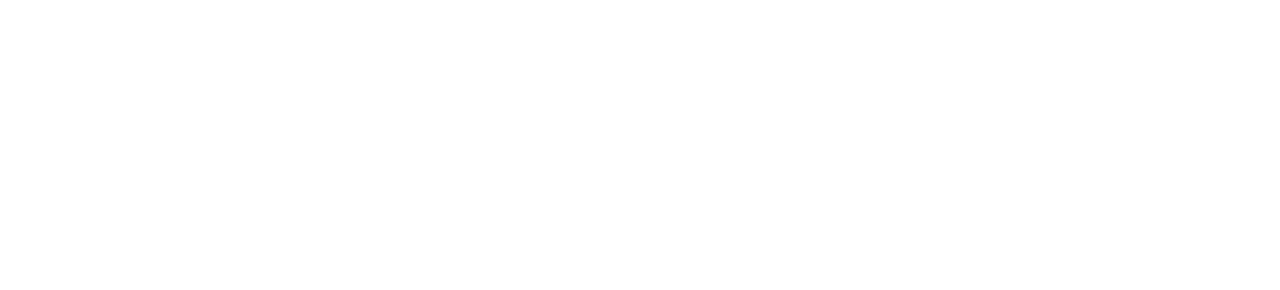
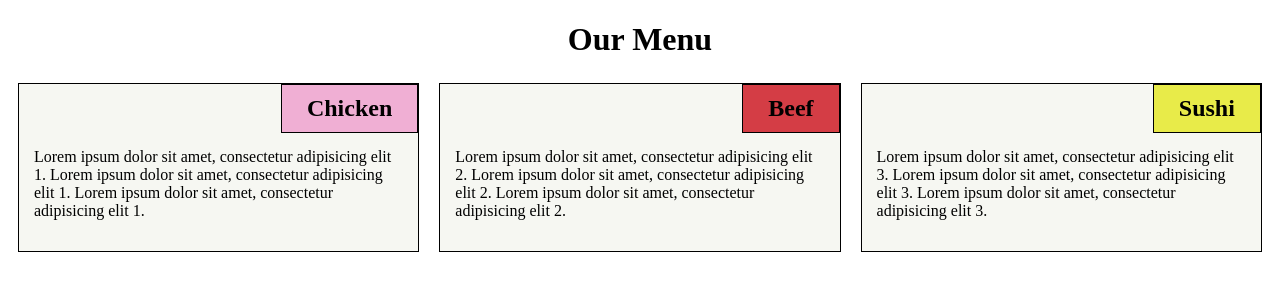
Before and after one commit to derekhaser/mod2-solution, a plain HTML site: page index.html in a window 1280 px wide. Drawn offline with Linux system fonts and the light colour scheme.

Commit message:
Update index.html

```diff
--- a/index.html
+++ b/index.html
@@ -1,8 +1,33 @@
-<!doctype html>
+<!DOCTYPE html>
 <head>
-  <title>Assignment Solution for Module 2</title>
+	<meta charset="utf-8">
+	<meta name="viewport" content="width=device-width, initial-scale=1">
+	<title>Assignment Solution for Module 2</title>
+	<link rel="stylesheet" href="css/styles.css">
 </head>
+
 <body>
+	<h1>Our Menu</h1>
 
+	<div class="row">
+		<div class="col-lg-4 col-md-6 col-sm-12">
+			<div id="div1">
+				<h2 id="chicken">Chicken</h2>
+				<p>Lorem ipsum dolor sit amet, consectetur adipisicing elit 1. Lorem ipsum dolor sit amet, consectetur adipisicing elit 1. Lorem ipsum dolor sit amet, consectetur adipisicing elit 1.</p>
+			</div>
+		</div>
+		<div class="col-lg-4 col-md-6 col-sm-12">
+			<div id="div2">
+				<h2 id="beef">Beef</h2>
+				<p>Lorem ipsum dolor sit amet, consectetur adipisicing elit 2. Lorem ipsum dolor sit amet, consectetur adipisicing elit 2. Lorem ipsum dolor sit amet, consectetur adipisicing elit 2.</p>
+			</div>
+		</div>
+		<div class="col-lg-4 col-md-12 col-sm-12">
+			<div id="div3">
+				<h2 id="sushi">Sushi</h2>
+				<p>Lorem ipsum dolor sit amet, consectetur adipisicing elit 3. Lorem ipsum dolor sit amet, consectetur adipisicing elit 3. Lorem ipsum dolor sit amet, consectetur adipisicing elit 3.</p>
+			</div>
+		</div>
+	</div>
 </body>
 </html>
```
